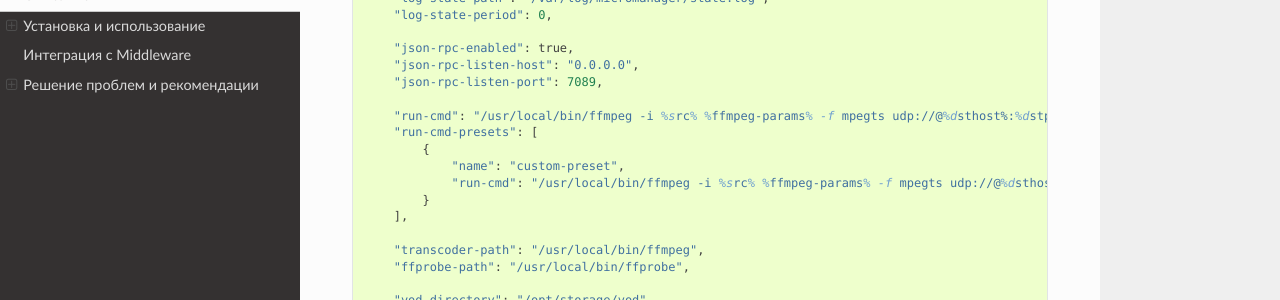
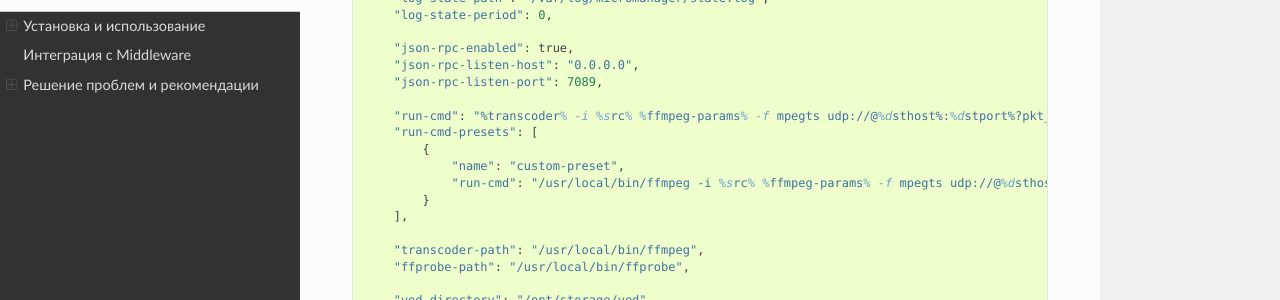
Before and after one commit to microimpuls/micromanager-docs, a Sphinx documentation site: the page built from source/micromanager.rst, in a window 1280 px wide and 900 px high, scrolled down 1131 px. Shown: the part 151-451 px from the top of the window. Built offline with Sphinx 7.4.7 and the Read the Docs theme 2.0.0, drawn with Linux system fonts in a browser that asks for light colours.

Commit message:
%transcoder%

```diff
--- a/source/micromanager.rst
+++ b/source/micromanager.rst
@@ -64,7 +64,7 @@ Micromanager, а также все сопутствующие пакеты и н
         "json-rpc-listen-host": "0.0.0.0",
         "json-rpc-listen-port": 7089,
 
-        "run-cmd": "/usr/local/bin/ffmpeg -i %src% %ffmpeg-params% -f mpegts udp://@%dsthost%:%dstport%?pkt_size=%payloadsize%",
+        "run-cmd": "%transcoder% -i %src% %ffmpeg-params% -f mpegts udp://@%dsthost%:%dstport%?pkt_size=%payloadsize%",
         "run-cmd-presets": [
             {
                 "name": "custom-preset",
```
